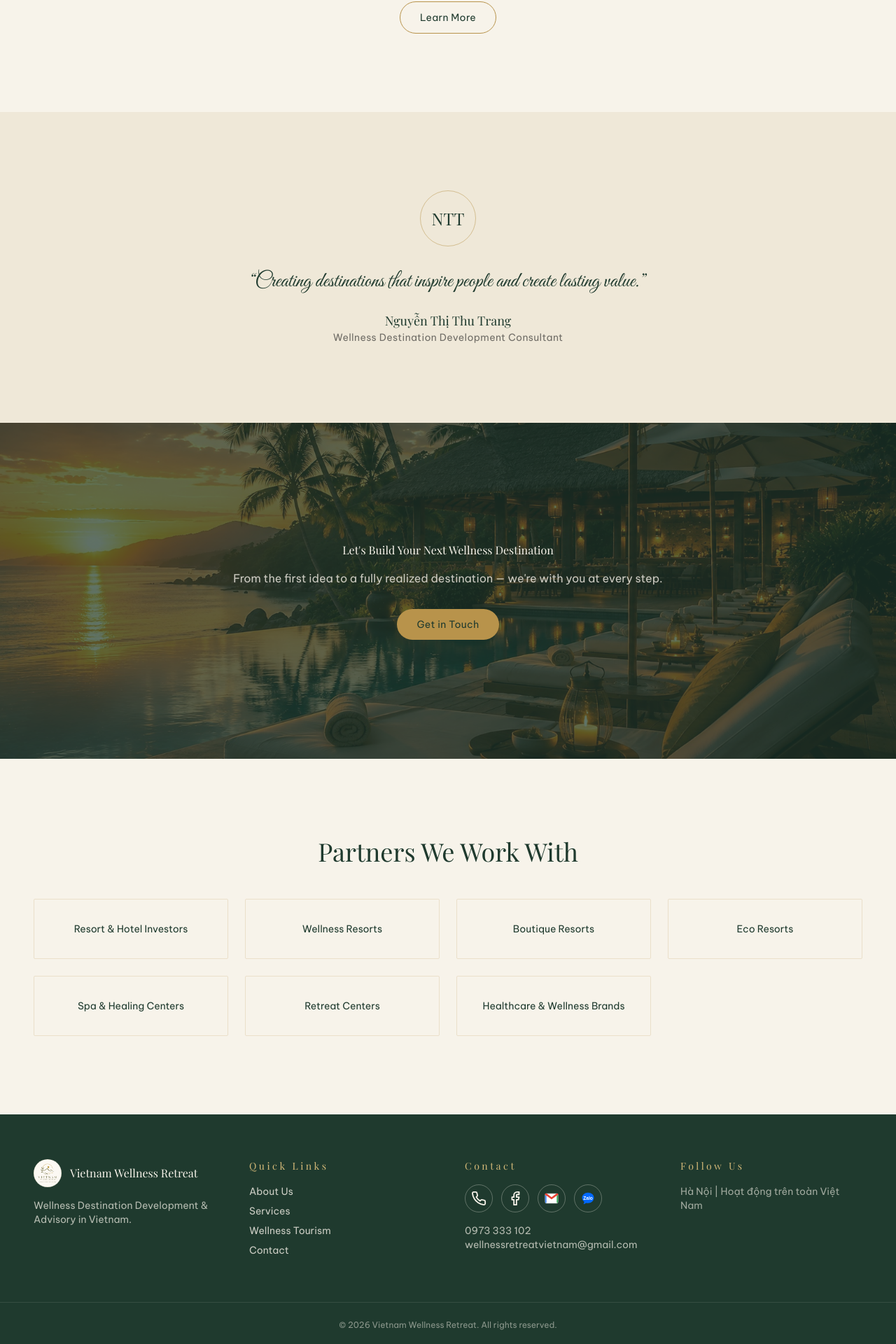
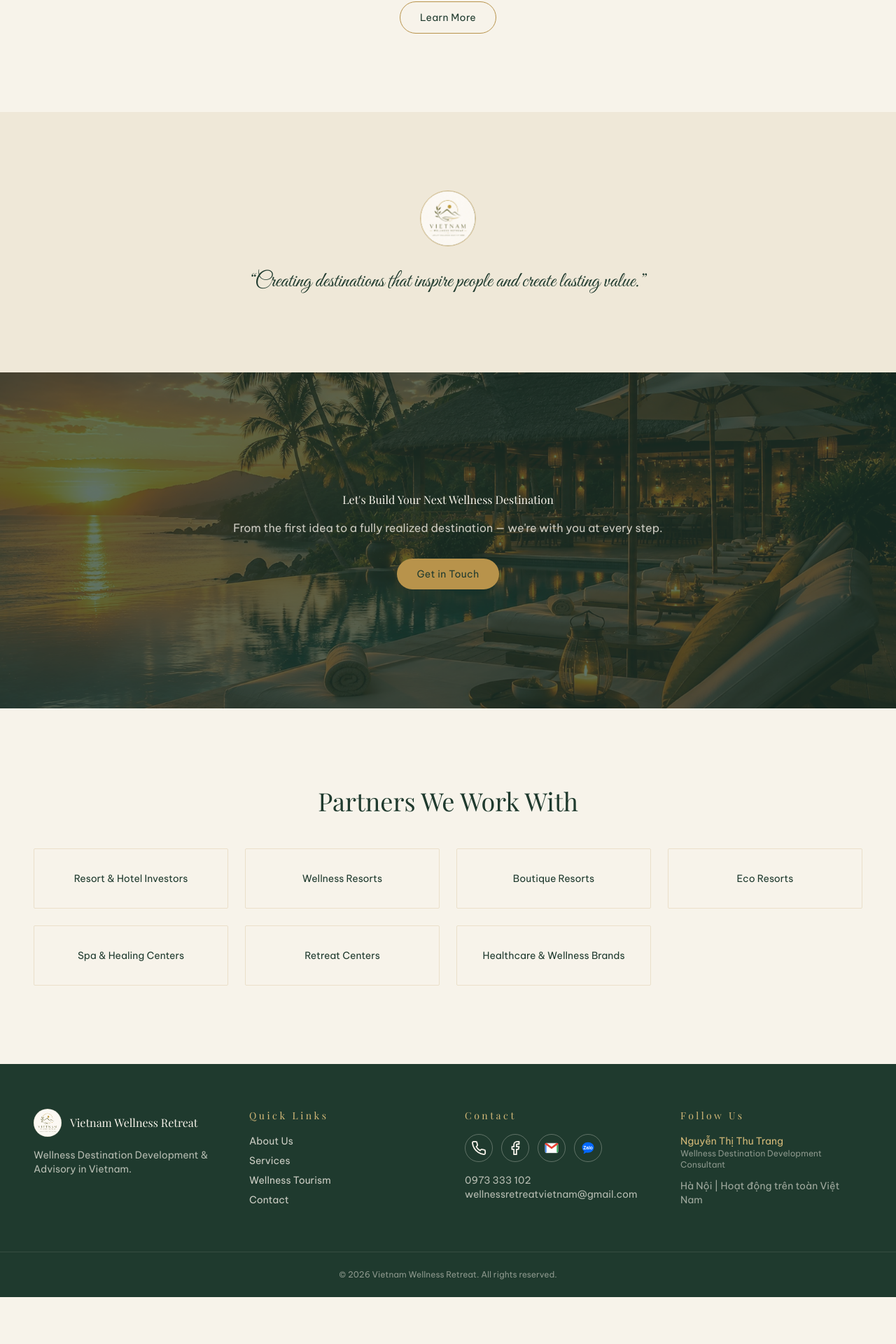
Before and after one commit to daoquangminhhoang6-maker/dulich, a Next.js app: page /en in a window 1280 px wide. Shown: the part 3105-5025 px from the top of the page at 70% size. After the commit the page ends 4958 px from the top, so only its background shows below. Built offline with nearby package versions, Linux system fonts and the light colour scheme; no server answers.

Commit message:
bản chính

```diff
--- a/next-sitemap.config.js
+++ b/next-sitemap.config.js
@@ -1,12 +1,11 @@
 /** @type {import('next-sitemap').IConfig} */
 module.exports = {
-  // TODO: cập nhật khi có domain chính thức
-  siteUrl: process.env.SITE_URL || "https://vietnamwellnessretreat.example",
+  siteUrl: process.env.SITE_URL || "https://vietnamwellnessretreat.com.vn",
   generateRobotsTxt: true,
   exclude: ["/api/*"],
   alternateRefs: [
     {
-      href: process.env.SITE_URL || "https://vietnamwellnessretreat.example",
+      href: process.env.SITE_URL || "https://vietnamwellnessretreat.com.vn",
       hreflang: "vi",
     },
   ],
--- a/src/app/[locale]/page.tsx
+++ b/src/app/[locale]/page.tsx
@@ -172,14 +172,18 @@ export default function HomePage({ params }: { params: { locale: Locale } }) {
       <section className="section-padding bg-cream-dark">
         <div className="container-custom max-w-2xl text-center">
           <FadeIn>
-            <span className="mx-auto flex h-20 w-20 items-center justify-center rounded-full border border-gold/50 font-heading text-2xl text-forest">
-              NTT
+            <span className="mx-auto flex h-20 w-20 items-center justify-center overflow-hidden rounded-full border border-gold/50">
+              <Image
+                src="/images/logo-mark-circle.jpg"
+                alt="Vietnam Wellness Retreat"
+                width={80}
+                height={80}
+                className="h-full w-full object-cover"
+              />
             </span>
             <p className="mt-8 font-script text-2xl text-forest sm:text-3xl">
               &ldquo;{dict.home.founder.quote}&rdquo;
             </p>
-            <p className="mt-6 font-heading text-lg text-forest">{siteConfig.founder.name}</p>
-            <p className="text-sm tracking-wide text-ink/60">{siteConfig.founder.title}</p>
           </FadeIn>
         </div>
       </section>
--- a/src/components/Footer.tsx
+++ b/src/components/Footer.tsx
@@ -78,7 +78,9 @@ export default function Footer({
           <h3 className="font-heading text-sm tracking-widest2 text-gold-light">
             {dict.footer.followTitle}
           </h3>
-          <p className="mt-4 text-sm text-cream/60">{siteConfig.contact.address}</p>
+          <p className="mt-4 text-sm text-gold-light">{siteConfig.founder.name}</p>
+          <p className="text-xs text-cream/50">{siteConfig.founder.title}</p>
+          <p className="mt-3 text-sm text-cream/60">{siteConfig.contact.address}</p>
         </div>
       </div>
 
--- a/src/components/pages/ContactPage.tsx
+++ b/src/components/pages/ContactPage.tsx
@@ -57,6 +57,9 @@ export default function ContactPage({ locale }: { locale: Locale }) {
         <div className="container-custom relative z-10 text-cream">
           <h1 className="text-cream">{t.title}</h1>
           <p className="mt-4 max-w-xl text-sm text-cream/85 sm:text-base">{t.intro}</p>
+          <p className="mt-4 text-sm tracking-wide text-gold-light">
+            {siteConfig.founder.name} — {siteConfig.founder.title}
+          </p>
         </div>
       </section>
 
--- a/src/lib/site-config.ts
+++ b/src/lib/site-config.ts
@@ -2,8 +2,7 @@
 // Cập nhật domain thật khi công ty chốt tên miền chính thức.
 export const siteConfig = {
   name: "Vietnam Wellness Retreat",
-  // TODO: thay bằng domain chính thức khi có
-  url: process.env.SITE_URL || "https://vietnamwellnessretreat.example",
+  url: process.env.SITE_URL || "https://vietnamwellnessretreat.com.vn",
   tagline: "Transform Spaces. Elevate Wellbeing. Inspire Lives.",
   taglineVi: "Kiến tạo không gian. Nâng tầm sự khỏe mạnh. Truyền cảm hứng sống.",
   subSlogan: "Where Wellness Meets Destination Excellence.",
```
Also changed, not shown: 1 other file (tests, documents, lock files or other folders).
